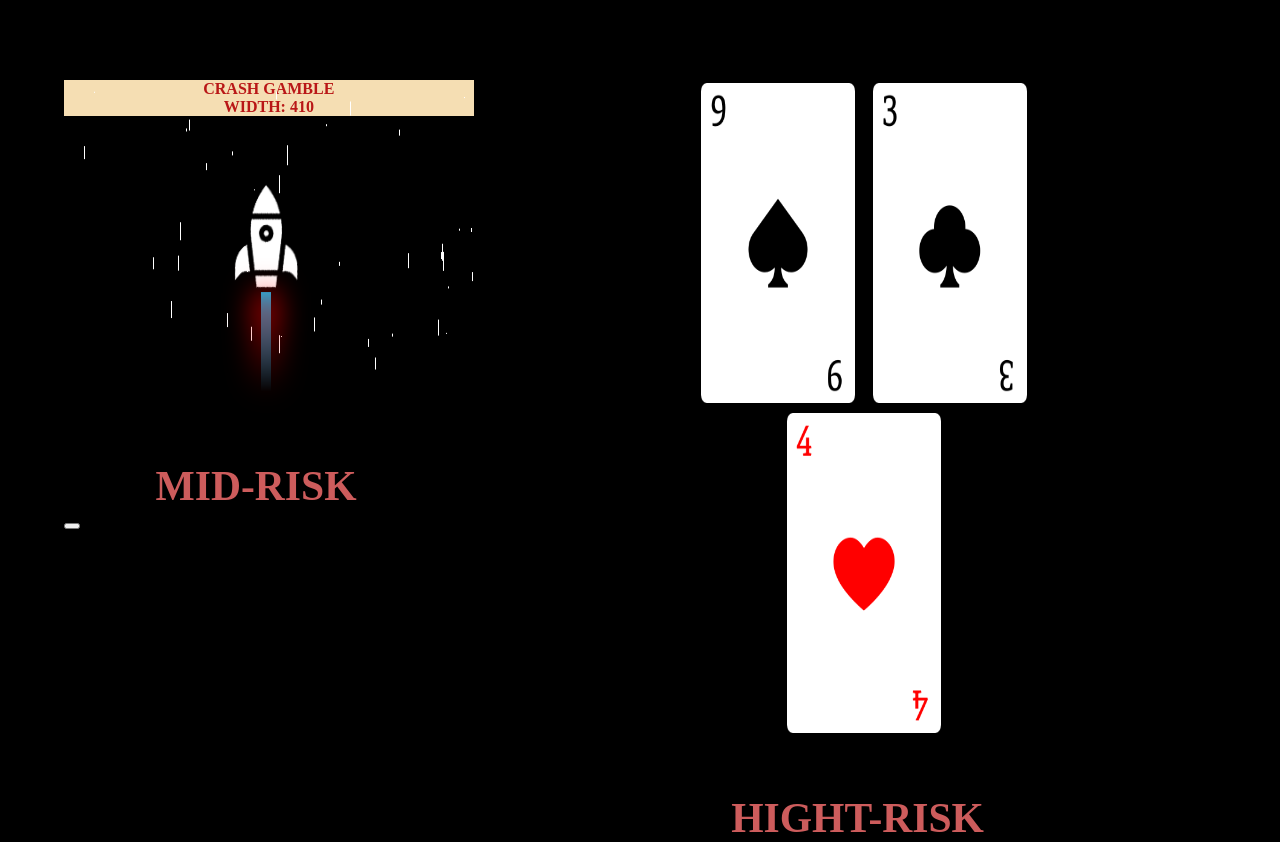
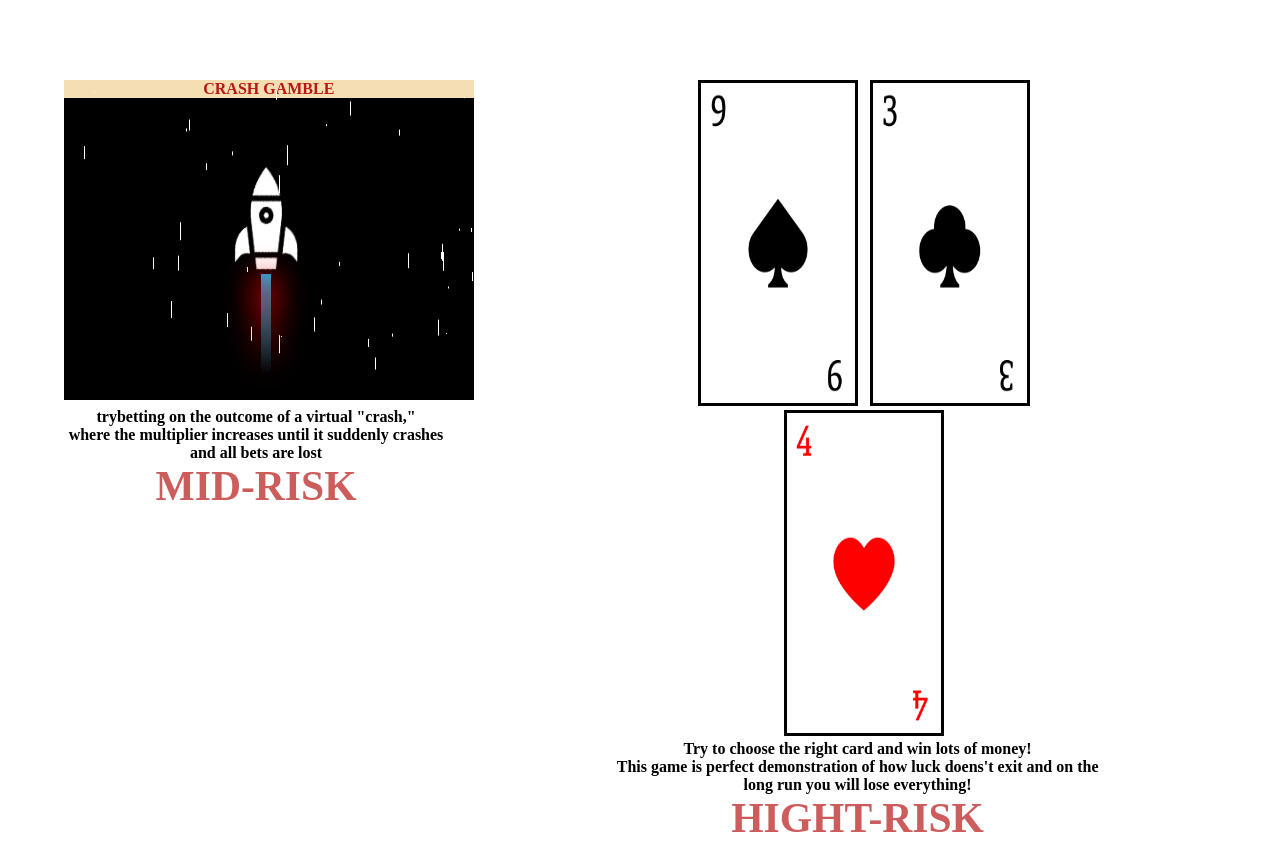
Before and after one commit to ivanyordanovgt/Brainzone, a React (Create React App) app in the folder brainzone/: page /odds-trainer in a window 1280 px wide. Built offline with nearby package versions, Linux system fonts and the light colour scheme.

Commit message:
removed debug elements

```diff
--- a/brainzone/src/components/OddsTrainer/OddsTrainer.js
+++ b/brainzone/src/components/OddsTrainer/OddsTrainer.js
@@ -14,7 +14,6 @@ export const OddsTrainer = () => {
                 <h1>where the multiplier increases until it suddenly crashes and all bets are lost</h1>
                 <h2>MID-RISK</h2>
             </div>
-            <button onClick={() => console.log(Math.round(window.devicePixelRatio * 100))}></button>
         </div>
 
         <ChooseCardAnimation>
--- a/brainzone/src/components/OddsTrainer/components/RocketAnimation/RocketAnimation.js
+++ b/brainzone/src/components/OddsTrainer/components/RocketAnimation/RocketAnimation.js
@@ -26,7 +26,6 @@ const RocketAnimation = ({widthPercentage, rocketDivMarginLeft, rocketStyle, tex
             <div className={styles.rocketWrapper}>
             <h1>CRASH GAMBLE</h1>
           <div ref={ref} className={styles.rocketDiv} style={{marginLeft: rocketDivMarginLeft}}>
-                    <h1>WIDTH: {width}</h1>
                     {[...Array(40).keys()].map(() => {
                         let x = Math.floor(Math.random() * width)
                         let h = Math.random() * 20;
--- a/brainzone/src/components/OddsTrainer/components/RocketAnimation/rocketAnimation.module.css
+++ b/brainzone/src/components/OddsTrainer/components/RocketAnimation/rocketAnimation.module.css
@@ -113,7 +113,3 @@
        transform: translateY(35vh);
     }
 }
-
-body{
-    background-color: black !important;
-}
```
